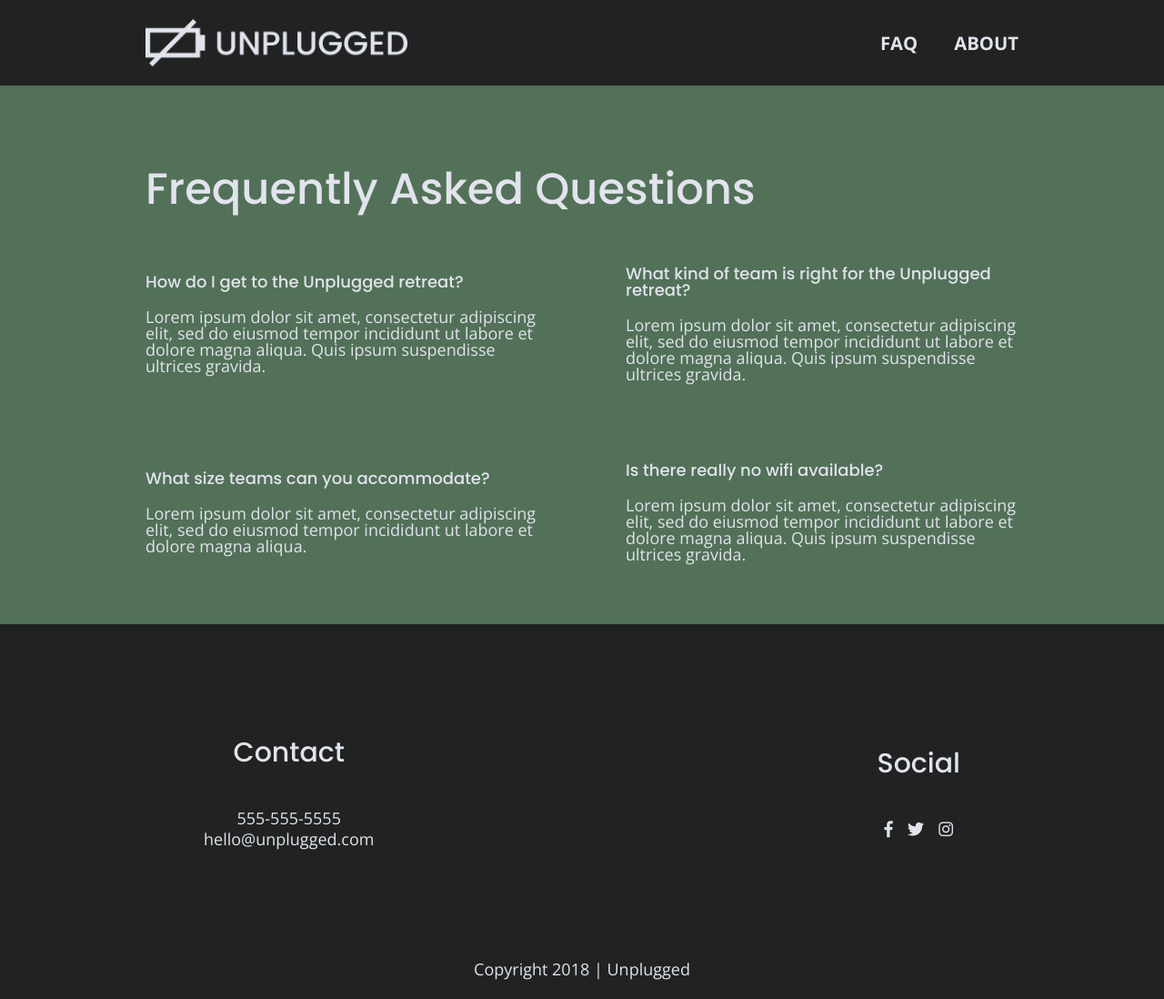
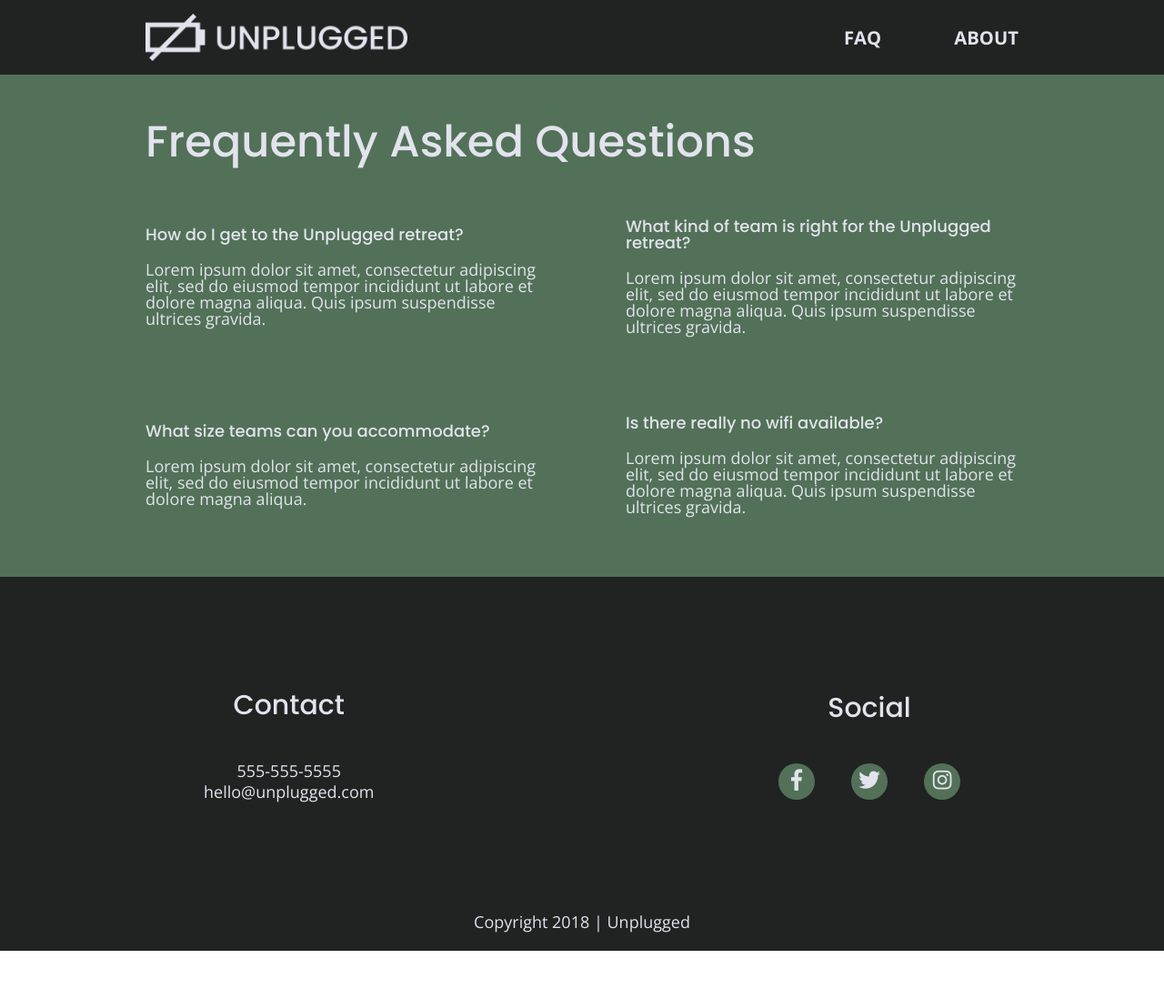
Before and after one commit to avalynn-circe/unplugged-retreat, a plain HTML site: page faq/index.html in a window 1280 px wide. Shown: the whole page at 91% size. After the commit the page ends 1045 px from the top, so only its background shows below. Drawn offline with nearby package versions, Linux system fonts and the light colour scheme.

Commit message:
fine tune

```diff
--- a/css/main.css
+++ b/css/main.css
@@ -113,6 +113,8 @@ body {
 ul,
 ol {
   list-style-type: none;
+  margin: 0;
+  padding: 0;
 }
 
 a {
@@ -124,6 +126,7 @@ h2 {
   font-family: 'Poppins', sans-serif;
   font-weight: 500;
   font-size: 1.875em;
+  margin: 0;
 }
 
 h3,
@@ -240,9 +243,17 @@ footer .social-icons {
 }
 
 footer .social-icons p {
+  background-color: #527158;
+  border-radius: 50%;
+  width: 40px;
+  height: 40px;
   display: flex;
   justify-content: center;
   align-items: center;
+}
+
+footer .social-icons p i {
+  font-size: 1.3125em;
 }
 
 footer .copyright {
@@ -280,7 +291,7 @@ aside {
   flex-flow: row wrap;
 }
 
-aside .form{
+aside .form {
   margin-top: 30px;
 }
 
@@ -425,6 +436,10 @@ input[type=button] {
 .faq h2 {
   margin-bottom: 40px;
   line-height: 1;
+}
+
+.faq-content {
+  margin-bottom: 50px;
 }
 
 .faq-content {
@@ -613,6 +628,10 @@ input[type=button] {
     width: 62%;
   }
 
+  .features i {
+    margin-bottom: 30px;
+  }
+
   /* Reviews */
   .reviews article {
     display: flex;
@@ -656,6 +675,11 @@ input[type=button] {
 
   footer p {
       line-height: 1.285;
+  }
+
+  footer .social-icons {
+    width: 12.5em;
+    justify-content: space-between;
   }
 
   footer .copyright {
@@ -742,11 +766,12 @@ input[type=button] {
       font-size: 1.125em;
       line-height: 1.333;
   }
+
   /* Hero */
   .hero-area h1 {
     font-size: 3.75em;
     width: 80%;
-}
+  }
 
   /* Aside */
   aside .content-wrapper {
@@ -785,6 +810,7 @@ input[type=button] {
   footer h4 {
     font-size: 1.875em;
   }
+
   /* ==========================================================================
   About Page
   ========================================================================== */
```
